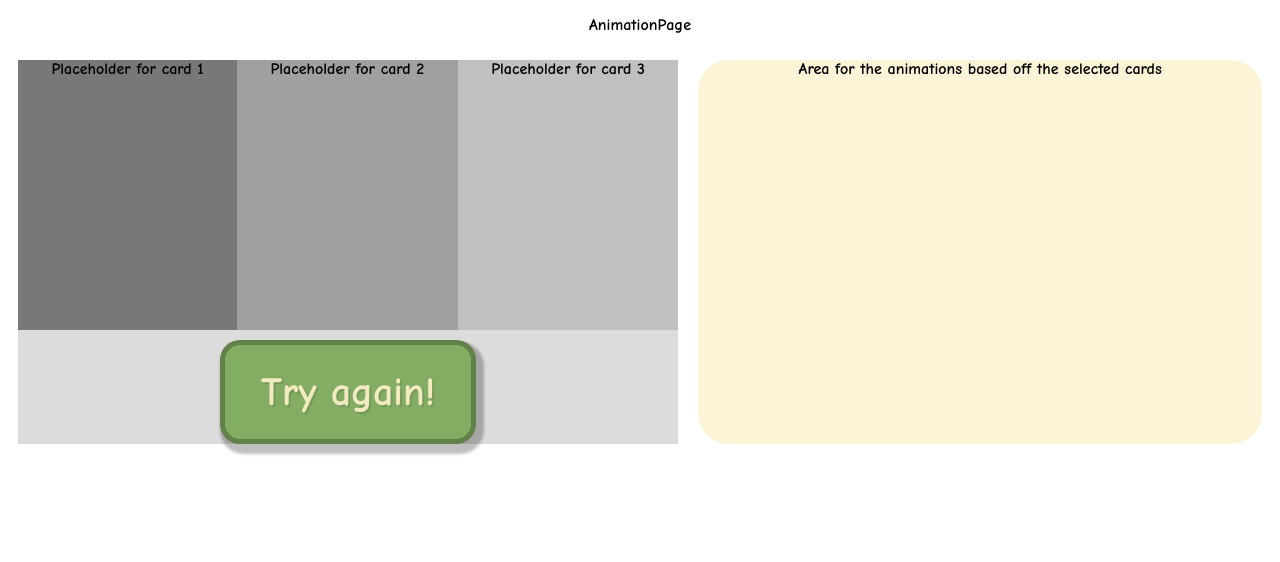
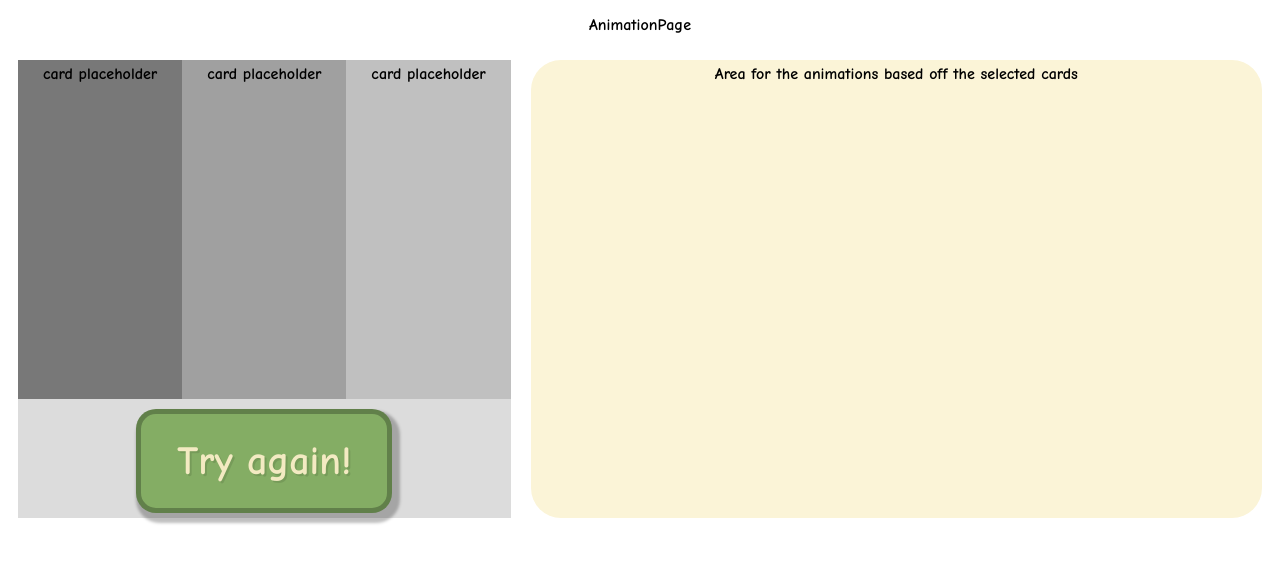
Before and after one commit to IT2901-Tiles/Tiles, a React (Create React App) app in the folder tiles01/: page /animation in a window 1280 px wide. Shown: the top 562 px of the page. Built offline with nearby package versions, Linux system fonts and the light colour scheme.

Commit message:
some few changes to the css

```diff
--- a/tiles01/src/AnimationPage.css
+++ b/tiles01/src/AnimationPage.css
@@ -9,7 +9,7 @@
 }
 
 .gridAnimationItem3 {
-    grid-area: 2 / 1 / span 3 / span 2;
+    grid-area: 2 / 1 / span 3 / span 1;
     margin: 10px;
     background-color: blue;
     display: grid;
@@ -17,28 +17,32 @@
 }
 
 .gridAnimationItem4 {
-    grid-area: 2 / 3 / span 2 / span 2;
+    grid-area: 2 / 2 / span 2 / span 3;
     background-color: #FBF4D7;
     border-radius: 30px;
-    height: 30vw;
+    height: 35vw;
     margin: 10px;
+    padding: 5px;
 }
 
 .gridAnimationItem5 {
-    grid-area: 3 / 1 / 3 / 3;
+    grid-area: 3 / 1 / 3 / span 1;
     margin: 10px;
     background-color: #DCDCDC; /* remove */
-    padding-top: 10px;
+    padding: 10px 5px 5px 5px;
 }
 
 .card1AnimationsPage {
     background-color: #787878; /* remove */
+    padding: 5px;
 }
 
 .card2AnimationsPage {
     background-color: #A0A0A0; /* remove */
+    padding: 5px;
 }
 
 .card3AnimationsPage {
     background-color:#C0C0C0; /* remove */
+    padding: 5px;
 }
--- a/tiles01/src/Components/AnimationsPreview.jsx
+++ b/tiles01/src/Components/AnimationsPreview.jsx
@@ -1,20 +1,22 @@
 import React from 'react';
 import LinkButton from './LinkButton';
-
+import CardContainer from './CardContainer';
+import Card from './Card';
 // Component for the preview of the animations in the animation page (final step of the process)
 
-function AnimationsPreview() {
+function AnimationsPreview(props) {
+
     return(
         <div className="gridAnimationsPage">
             <div className="gridAnimationItem3">
                     <div className="card1AnimationsPage">
-                        Placeholder for card 1
+                        card placeholder
                     </div>
                     <div className="card2AnimationsPage">
-                        Placeholder for card 2
+                        card placeholder
                     </div>
                     <div className="card3AnimationsPage">
-                        Placeholder for card 3
+                        card placeholder
                     </div>
             </div>
             <div className="gridAnimationItem4">
```
Also changed, not shown: 1 other file (tests, documents, lock files or other folders).
